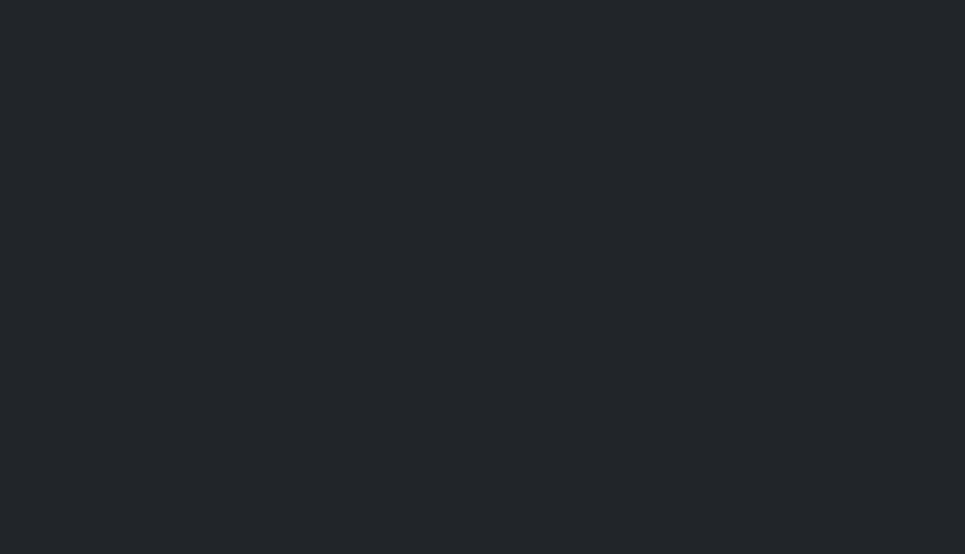
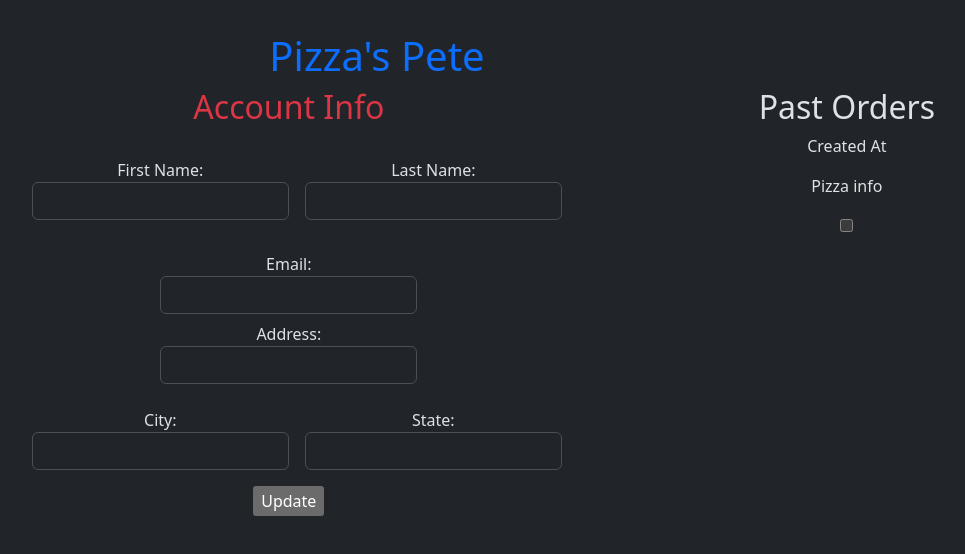
Before and after one commit to Zeraxle/Group_10_Group_Project, a React (Vite) app in the folder client/: page /user/account in a window 1280 px wide. Before the commit this address had no page. Shown: the top 554 px of the page, without its empty margins (263-1228 px from the left). Built offline with nearby package versions, Linux system fonts and the light colour scheme.

Commit message:
Account Info component

```diff
--- a/client/src/App.jsx
+++ b/client/src/App.jsx
@@ -3,6 +3,7 @@ import './App.css'
 import { RegistrationForm } from './components/RegistrationForm'
 import { LoginForm } from './components/LoginForm'
 import { QuickOptions } from './components/QuickOptions'
+import { AccountInfo } from './components/AccountInfo'
 
 function App() {
 
@@ -11,6 +12,7 @@ function App() {
     <Route path='/' element={<RegistrationForm/>}/>
     <Route path='/login' element={<LoginForm/>}/>
     <Route path='/home' element={<QuickOptions/>}/>
+    <Route path='/user/account' element={<AccountInfo/>}/>
   </Routes>
   </>)
 }
--- /dev/null
+++ b/client/src/components/AccountInfo.jsx
@@ -0,0 +1,160 @@
+import {useState} from 'react'
+import {useNavigate, Link} from 'react-router-dom'
+export const AccountInfo = () => {
+
+    const navigate = useNavigate()
+    const [user, setUser] = useState({
+    firstName: '',
+    lastName: '',
+    email: '',
+    address: '',
+    city: '',
+    state: ''
+    })
+
+    const [errors, setErrors] = useState({
+    firstName: '',
+    lastName: '',
+    email: '',
+    address: '',
+    city: '',
+    state: ''
+    })
+
+    const changeHandler = e => {
+    const {name, value} = e.target
+    setUser({...user, [name]: value})
+    validateUserAttribute(name, value)
+    }
+
+    const validateUserAttribute = (name, value) => {
+    const validations = {
+        firstName : value => value.length >=2 && value.length <= 25 ? true : "First name must be at least two characters and less that twenty-five characters long.",
+        lastName : value => value.length >= 2 && value.length <= 25 ? true : "Last name must be at least two characters and less than twenty-five characters long.",
+        email : value => /^[^\s@]+@[^\s@]+\.[^\s@]+$/.test(value) ? true : "Please enter a valid email.",
+        address: value => value.length >= 6 && value.length <= 50 ? true : "Address must be at least six characters and less than fifty characters long.",
+        city: value => value.length >= 4 && value.length <= 50 ? true : "City must be at least four characters and less than fifty characters long.",
+        state: value => value.length >= 4 && value.length <= 50 ? true : "State must be at least four characters and less than fifty characters long.",
+        password : value => value.length >= 8 && value.length <= 50 ? true : "Password must be at least eight characters and less than fifty characters long.",
+    }
+}
+
+    const readyToSubmit = () => {
+    for ( let key in errors ){
+        if( errors[key] !== true ){
+            return false
+        }
+    }
+    return true
+}
+
+
+    const submitHandler = e => {
+    e.preventDefault()
+    if(!readyToSubmit()){
+        alert("Please fill out form correctly. Thank you.")
+        return
+    }
+    }
+
+    return (<>
+
+    <div className="container">
+    <h1 className='text-center text-primary'>Pizza's Pete</h1>
+        <div className="account-box">
+            <div className="card-body">
+                <h2 className='text-center text-danger'>Account Info</h2>
+                <form onSubmit={submitHandler}>
+                <div className="form-group m-3">
+                    <label className='form-label m-3'>
+                    First Name:
+                    <input
+                        type="text"
+                        name='firstName'
+                        value={user.firstName}
+                        onChange={changeHandler}
+                        className='form-control'
+                    />
+                    {errors.firstName && <p>{errors.firstName}</p>}
+                    </label>
+                    <label className='form-label'>
+                    Last Name:
+                    <input
+                        type="text"
+                        name='lastName'
+                        value={user.lastName}
+                        onChange={changeHandler}
+                        className='form-control'
+                    />
+                    {errors.lastName && <p>{errors.lastName}</p>}
+                    </label>
+                </div>
+
+                <div className="form-group">
+                    <label className='form-label'>
+                    Email:
+                    <input
+                        type="email"
+                        name='email'
+                        value={user.email}
+                        onChange={changeHandler}
+                        className='form-control'
+                    />
+                    {errors.email && <p>{errors.email}</p>}
+                    </label>
+                </div>
+                <div className="form-group">
+                    <label className='form-label'>
+                    Address:
+                    <input
+                        type="text"
+                        name='address'
+                        value={user.address}
+                        onChange={changeHandler}
+                        className='form-control'
+                    />
+                    {errors.address && <p>{errors.address}</p>}
+                    </label>
+                </div>
+                <div className="form-group">
+                    <label className='form-label m-3'>
+                    City:
+                    <input
+                        type="text"
+                        name='city'
+                        value={user.city}
+                        onChange={changeHandler}
+                        className='form-control'
+                    />
+                    {errors.city && <p>{errors.city}</p>}
+                    </label>
+                    <label className='form-label'>
+                    State:
+                    <input
+                        type="text"
+                        name='state'
+                        value={user.state}
+                        onChange={changeHandler}
+                        className='form-control'
+                    />
+                    {errors.state && <p>{errors.state}</p>}
+                    </label>
+                </div>
+                <div className="d-flex justify-content-center">
+                    <input type="submit" value="Update" />
+                </div>
+
+                </form>
+            </div>
+            <section className="past-orders-section">
+                <h2>Past Orders</h2>
+                <div>
+                    <p>Created At</p>
+                    <p>Pizza info</p>
+                </div>
+                <input type="checkbox" />
+            </section>
+        </div>
+    </div>
+    </>)
+}
--- a/client/src/components/Nav.jsx
+++ b/client/src/components/Nav.jsx
@@ -9,10 +9,9 @@ const Nav = () => {
     return(<>
         <header>
             <nav className="nav">
-                <h3>Pizza Pete's</h3>
                 <button><Link to={'/'}>Home</Link></button>
                 <button><Link to={'/'}>Order</Link></button>
-                <button><Link to={'/'}>Account</Link></button>
+                <button><Link to={'/user/account'}>Account</Link></button>
                 <button><Link to={'/'}>Logout</Link></button>
             </nav>
         </header>
--- a/client/src/index.css
+++ b/client/src/index.css
@@ -57,6 +57,15 @@ button:focus-visible {
   }
 } */
 
+.account-box {
+  display: flex;
+}
+
+
+.past-orders-section{
+
+}
+
 button {
   border-radius: 8px;
   border: 1px solid transparent;
```
Also changed, not shown: 2 other files (tests, documents, lock files or other folders).
